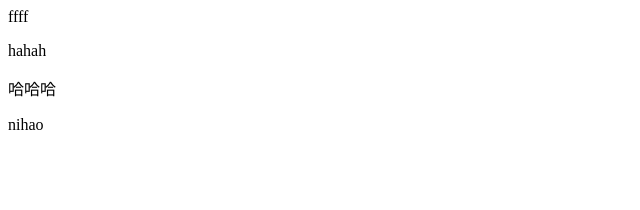
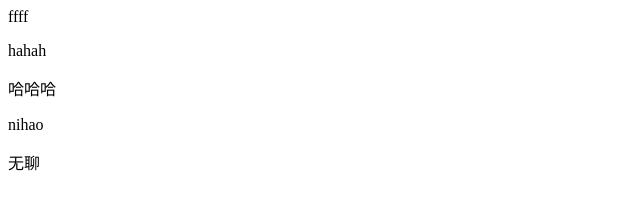
Before and after one commit to zhoutong209610/test, a plain HTML site: page index.html in a window 1280 px wide. Shown: the full height of the page, 0-640 px from the left. Drawn offline with Linux system fonts and the light colour scheme.

Commit message:
增加p
搜索

```diff
--- a/index.html
+++ b/index.html
@@ -9,5 +9,6 @@
 		<p>hahah</p>
 		<p>哈哈哈<P>
 		<p>nihao</p>
+		<p>无聊</P>
 	</body>
 </html>
```
